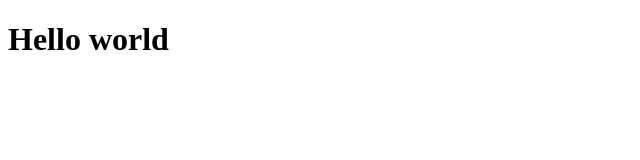
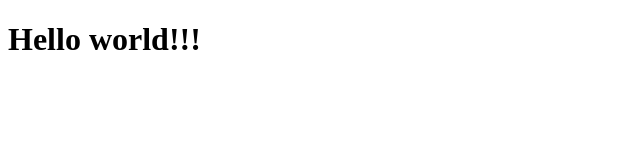
Before and after one commit to saulo775/github_explorer, a React app: page / in a window 1280 px wide. Shown: the top 160 px of the page, without its empty margins (0-640 px from the left). Built offline with nearby package versions, Linux system fonts and the light colour scheme.

Commit message:
Configurando web-pack-server

```diff
--- a/src/App.jsx
+++ b/src/App.jsx
@@ -1,3 +1,3 @@
 export function  App() {
-    return <h1>Hello world</h1>
+    return <h1>Hello world!!!</h1>
 }
--- a/webpack.config.js
+++ b/webpack.config.js
@@ -11,6 +11,10 @@ module.exports = {
 
     resolve: {
         extensions: ['.js', '.jsx']
+    },
+
+    devServer: {
+        contentBase: path.resolve(__dirname, 'public'),
     },
 
     plugins: [
```
